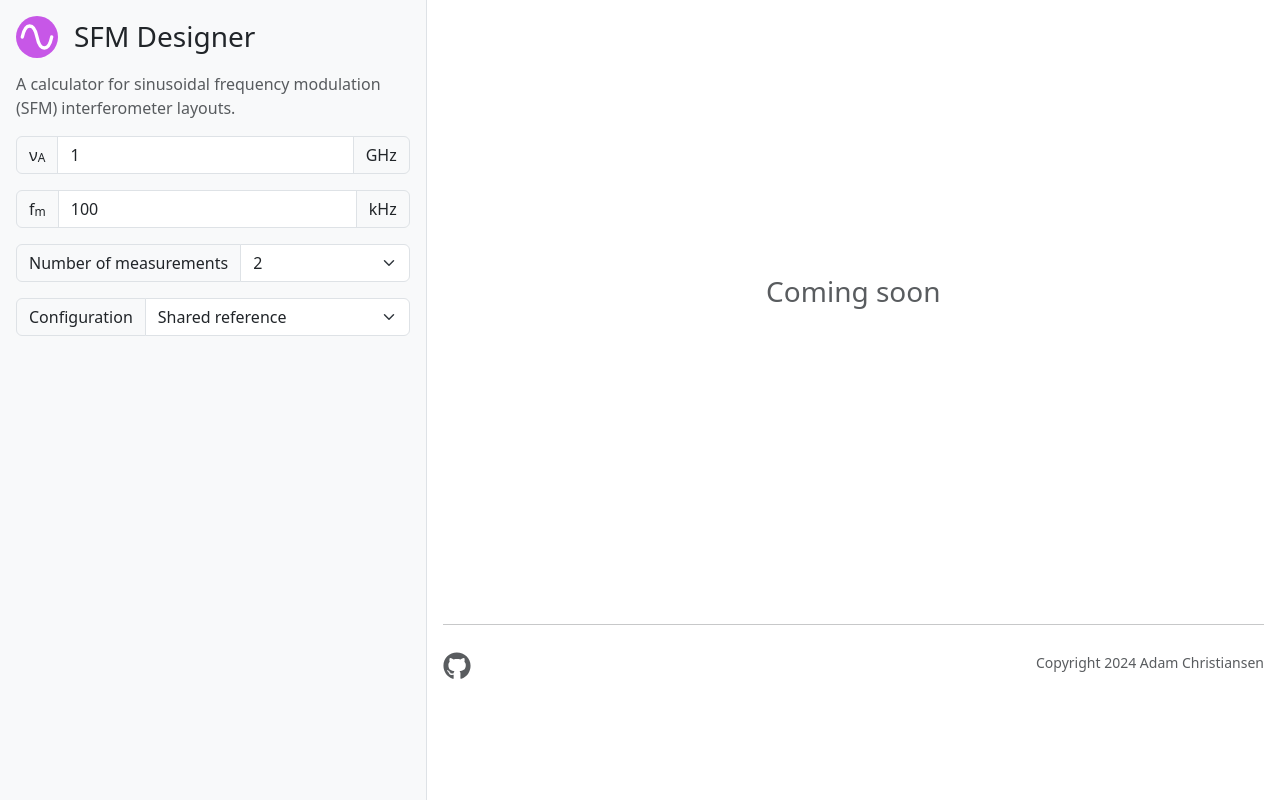
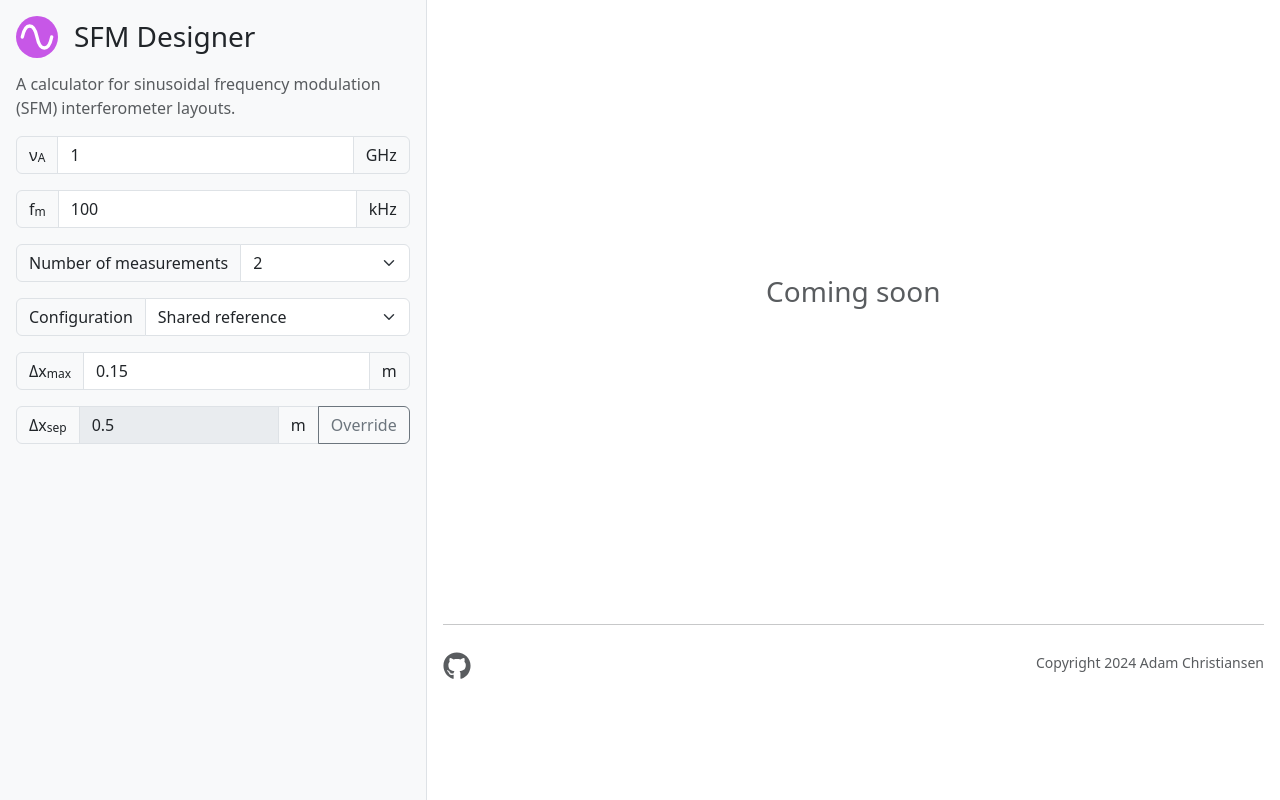
Before and after one commit to blueskyspectroscopy/sfm-designer, a React (Vite) app: page / in a window 1280 px wide. Built offline with nearby package versions, Linux system fonts and the light colour scheme.

Commit message:
feat: add automatic min separation

```diff
--- a/src/App.jsx
+++ b/src/App.jsx
@@ -16,6 +16,8 @@ export default function App() {
   const [fM, setFM] = useState(1e5); // Hz.
   const [numberOfMeasurements, setNumberOfMeasurements] = useState(2);
   const [configuration, setConfiguration] = useState(Configuration.SHARED_REFERENCE);
+  const [maxStroke, setMaxStroke] = useState(0.15); // m.
+  const [minSeparation, setMinSeparation] = useState(0.5); // m.
   return (
     <BrowserRouter>
       <Container fluid className="user-select-none">
@@ -26,6 +28,8 @@ export default function App() {
               fM={fM} setFM={setFM}
               numberOfMeasurements={numberOfMeasurements} setNumberOfMeasurements={setNumberOfMeasurements}
               configuration={configuration} setConfiguration={setConfiguration}
+              maxStroke={maxStroke} setMaxStroke={setMaxStroke}
+              minSeparation={minSeparation} setMinSeparation={setMinSeparation}
               />
           </Col>
           <Col className="p-3">
@@ -39,6 +43,8 @@ export default function App() {
               <p>f<sub>m</sub> = {fM} Hz</p>
               <p>Number of measurements = {numberOfMeasurements}</p>
               <p>Configuration = {configuration}</p>
+              <p>Max mechanical stroke = {maxStroke} m</p>
+              <p>Mechanical separation between axes = {minSeparation} m</p>
             </div>
             <Footer />
           </Col>
--- a/src/components/Entry.jsx
+++ b/src/components/Entry.jsx
@@ -1,15 +1,43 @@
-import React from 'react';
+import React, { useState } from 'react';
 import PropTypes from 'prop-types';
 
+import Button from 'react-bootstrap/Button';
 import Form from 'react-bootstrap/Form';
 import InputGroup from 'react-bootstrap/InputGroup';
 
-export default function Entry({ prefix, suffix, ...props }) {
+export default function Entry({
+    prefix, suffix, automaticValue, onOverrideChange,
+    value, onChange, ...props
+  }) {
+  const [override, setOverride] = useState(false);
+  const handleOverride = () => {
+    const newOverride = !override;
+    setOverride(newOverride);
+    onOverrideChange(newOverride); // Notify the new override value.
+    if (!newOverride) {
+      const event = new CustomEvent('automaticvalue', { detail: { value: automaticValue }});
+      onChange(event);
+    }
+  };
+  const handleChange = (e) => {
+    if (automaticValue == null || override) {
+      onChange(e)
+    }
+  };
   return (
     <InputGroup className="my-3">
       <InputGroup.Text>{prefix}</InputGroup.Text>
-      <Form.Control {...props} />
+      <Form.Control
+        disabled={automaticValue != null && !override}
+        value={value} onChange={handleChange}
+        {...props}
+        />
       { suffix && <InputGroup.Text>{suffix}</InputGroup.Text> }
+      { automaticValue != null &&
+        <Button variant={override ? 'primary' : 'outline-secondary'} onClick={handleOverride}>
+          Override
+        </Button>
+      }
     </InputGroup>
   );
 }
@@ -17,4 +45,8 @@ export default function Entry({ prefix, suffix, ...props }) {
 Entry.propTypes = {
   prefix: PropTypes.node.isRequired,
   suffix: PropTypes.node,
+  automaticValue: PropTypes.object,
+  onOverrideChange: PropTypes.func,
+  value: PropTypes.object,
+  onChange: PropTypes.func,
 };
--- a/src/components/Sidebar.jsx
+++ b/src/components/Sidebar.jsx
@@ -1,4 +1,4 @@
-import React from 'react';
+import React, { useState } from 'react';
 import PropTypes from 'prop-types';
 import { Link } from 'react-router-dom';
 
@@ -27,12 +27,41 @@ export default function Sidebar({
     fM, setFM,
     numberOfMeasurements, setNumberOfMeasurements,
     configuration, setConfiguration,
+    maxStroke, setMaxStroke,
+    minSeparation, setMinSeparation,
   }) {
-  // Functions to update state from the form.
-  const handleNuA = (e) => setNuA(e.target.value * GHZ_TO_HZ);
+
+  // The minimum separation is automatically updated when the nuA input is
+  // changed. Some extra logic is required for that.
+  const [automaticMinSeparation, setAutomaticMinSeparation] = useState(0);
+  const [automaticMinSeparationOverride, setAutomaticMinSeparationOverride] = useState(false);
+  const handleAutomaticMinSeparation = () => {
+    const c = 299792458; // m/s.
+    const w = 2.5; // Recommended from A. Christiansen PhD thesis: https://hdl.handle.net/10133/6671.
+    const sigma = 0.0225; // TODO Put sigma in a state.
+    const minSepOpd = (w * c) / (2 * Math.sqrt(2) * Math.PI ** 2 * nuA * sigma);
+    // Multiply by 0.5 to convert from optical to mechanical.
+    const minSep = round_to(0.5 * minSepOpd, 2);
+    setAutomaticMinSeparation(minSep);
+    if (!automaticMinSeparationOverride) {
+      setMinSeparation(minSep);
+    }
+  };
+
+  // Functions to update the exported state.
+  const handleNuA = (e) => { setNuA(e.target.value * GHZ_TO_HZ), handleAutomaticMinSeparation() };
   const handleFM = (e) => setFM(e.target.value * KHZ_TO_HZ);
   const handleNumberOfMeasuremnts = (e) => setNumberOfMeasurements(e.target.value);
-  const handleConfgiration = (e) => setConfiguration(e.target.value);
+  const handleConfiguration = (e) => setConfiguration(e.target.value);
+  const handleMaxStroke = (e) => setMaxStroke(e.target.value);
+  const handleMinSeparation = (e) => {
+    if (e.type == 'automaticvalue') {
+      setMinSeparation(e.detail.value);
+    } else {
+      setMinSeparation(e.target.value);
+    }
+  }
+
   return (
     <>
       <nav className="d-block">
@@ -46,17 +75,46 @@ export default function Sidebar({
           A calculator for sinusoidal frequency modulation (SFM) interferometer layouts.
         </p>
       </nav>
-      <Entry type="number" min={0} max={100}  step={0.1} prefix={<>&nu;<sub>A</sub></>} suffix="GHz" value={round_to(nuA * HZ_TO_GHZ, 6)} onChange={handleNuA} aria-label="Optical frequency modulation amplitude" />
-      <Entry type="number" min={0} max={1000} step={1} prefix={<>f<sub>m</sub></>} suffix="kHz" value={round_to(fM * HZ_TO_KHZ, 6)} onChange={handleFM} aria-label="Modulation frequency" />
-      <Dropdown prefix="Number of measurements" value={numberOfMeasurements} onChange={handleNumberOfMeasuremnts} aria-label="Number of desired simultaneous measurements">
+      <Entry
+        type="number" min={0} max={100} step={0.1}
+        prefix={<>&nu;<sub>A</sub></>} suffix="GHz"
+        value={round_to(nuA * HZ_TO_GHZ, 6)} onChange={handleNuA}
+        aria-label="Optical frequency modulation amplitude"
+        />
+      <Entry
+        type="number" min={0} max={1000} step={1}
+        prefix={<>f<sub>m</sub></>} suffix="kHz"
+        value={round_to(fM * HZ_TO_KHZ, 6)} onChange={handleFM}
+        aria-label="Modulation frequency"
+        />
+      <Dropdown
+        prefix="Number of measurements"
+        value={numberOfMeasurements} onChange={handleNumberOfMeasuremnts}
+        aria-label="Number of desired simultaneous measurements"
+        >
         <option value={1}>1</option>
         <option value={2}>2</option>
         <option value={3}>3</option>
       </Dropdown>
-      <Dropdown prefix="Configuration" value={configuration} onChange={handleConfgiration} aria-label="The interferometer configuration style">
+      <Dropdown
+        prefix="Configuration"
+        value={configuration} onChange={handleConfiguration}
+        aria-label="The interferometer configuration style"
+        >
         <option value={Configuration.SHARED_REFERENCE}>Shared reference</option>
         <option value={Configuration.UNIQUE_REFERENCES}>Unique references</option>
       </Dropdown>
+      <Entry
+        type="number" min={0} max={10} step={0.01}
+        prefix={<>&Delta;x<sub>max</sub></>} suffix="m"
+        value={maxStroke} onChange={handleMaxStroke}
+        aria-label="Maximum mechanical stroke to be measured" />
+      <Entry
+        type="number" min={0} max={10} step={0.01}
+        prefix={<>&Delta;x<sub>sep</sub></>} suffix="m"
+        value={minSeparation} onChange={handleMinSeparation}
+        automaticValue={automaticMinSeparation} onOverrideChange={setAutomaticMinSeparationOverride}
+        aria-label="Minimum mechanical separation between axes" />
     </>
   );
 }
@@ -70,4 +128,8 @@ Sidebar.propTypes = {
   setNumberOfMeasurements: PropTypes.func.isRequired,
   configuration: PropTypes.number.isRequired,
   setConfiguration: PropTypes.func.isRequired,
+  maxStroke: PropTypes.number.isRequired,
+  setMaxStroke: PropTypes.func.isRequired,
+  minSeparation: PropTypes.number.isRequired,
+  setMinSeparation: PropTypes.func.isRequired,
 };
```
Also changed, not shown: eslint.config.js (+8 -0 lines).
